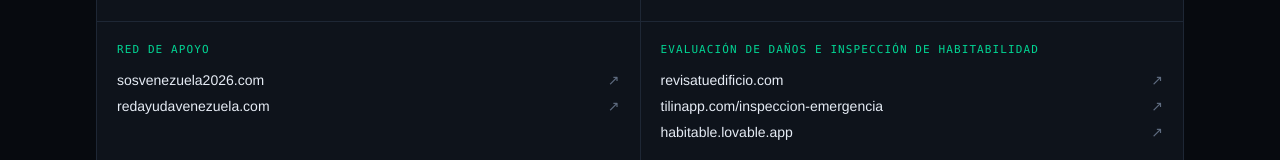
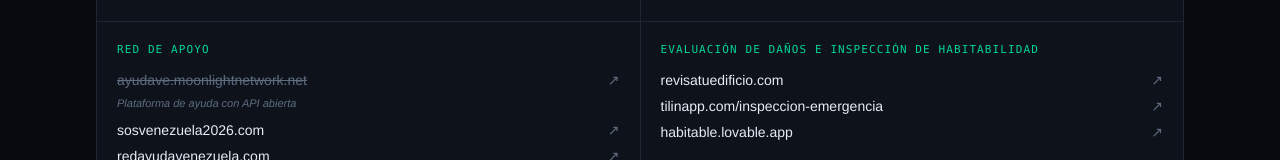
Before and after one commit to pedrouzcategui/infovenezuelaterremoto2026, a Next.js app: page /enlaces in a window 1280 px wide. Shown: the part 343-503 px from the top of the page. Built offline with nearby package versions, Linux system fonts and the light colour scheme; no server answers.

Commit message:
Add ayudave.moonlightnetwork.net to allied platforms
Co-Authored-By: Claude Opus 4.8 <noreply@anthropic.com>

```diff
--- a/src/app/enlaces/page.tsx
+++ b/src/app/enlaces/page.tsx
@@ -30,6 +30,11 @@ const GRUPOS: Grupo[] = [
   {
     titulo: "Red de apoyo",
     enlaces: [
+      {
+        nombre: "ayudave.moonlightnetwork.net",
+        url: "https://ayudave.moonlightnetwork.net",
+        nota: "Plataforma de ayuda con API abierta",
+      },
       { nombre: "sosvenezuela2026.com", url: "https://sosvenezuela2026.com" },
       { nombre: "redayudavenezuela.com", url: "https://redayudavenezuela.com" },
     ],
```
